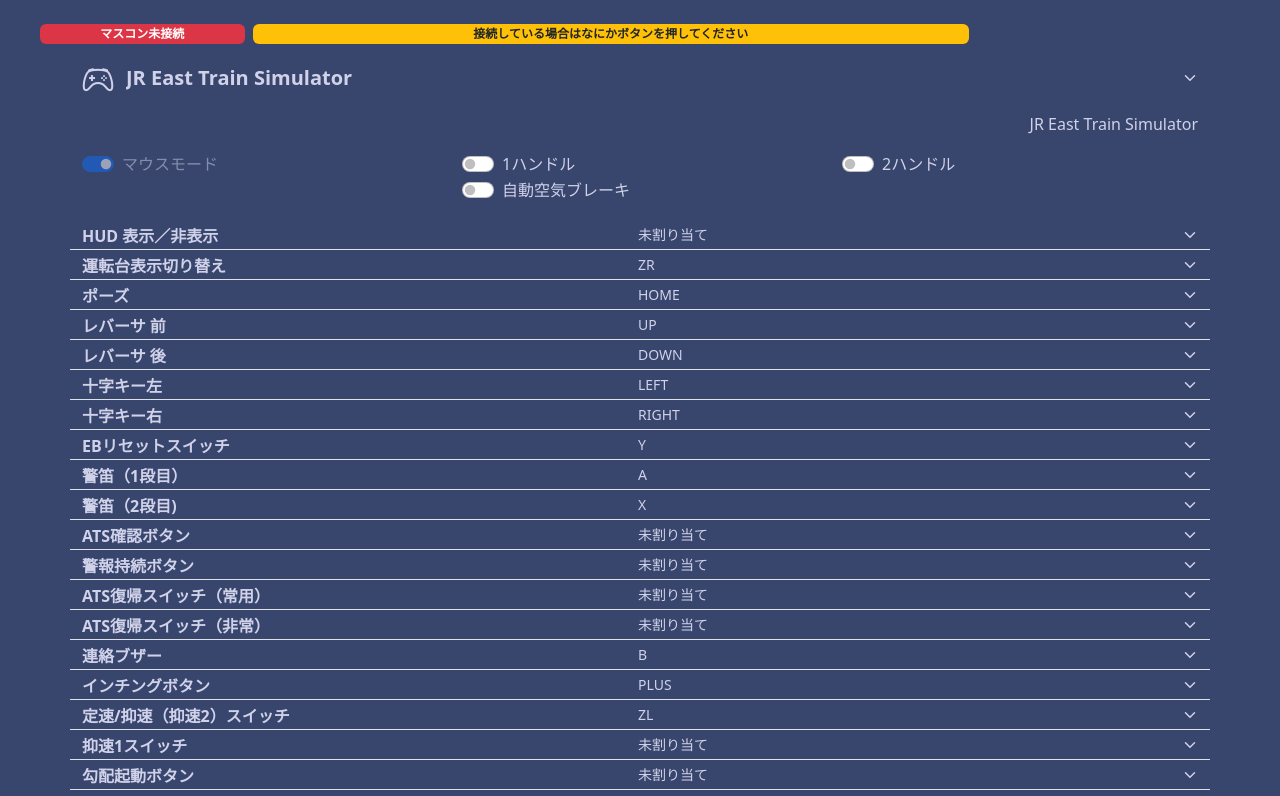
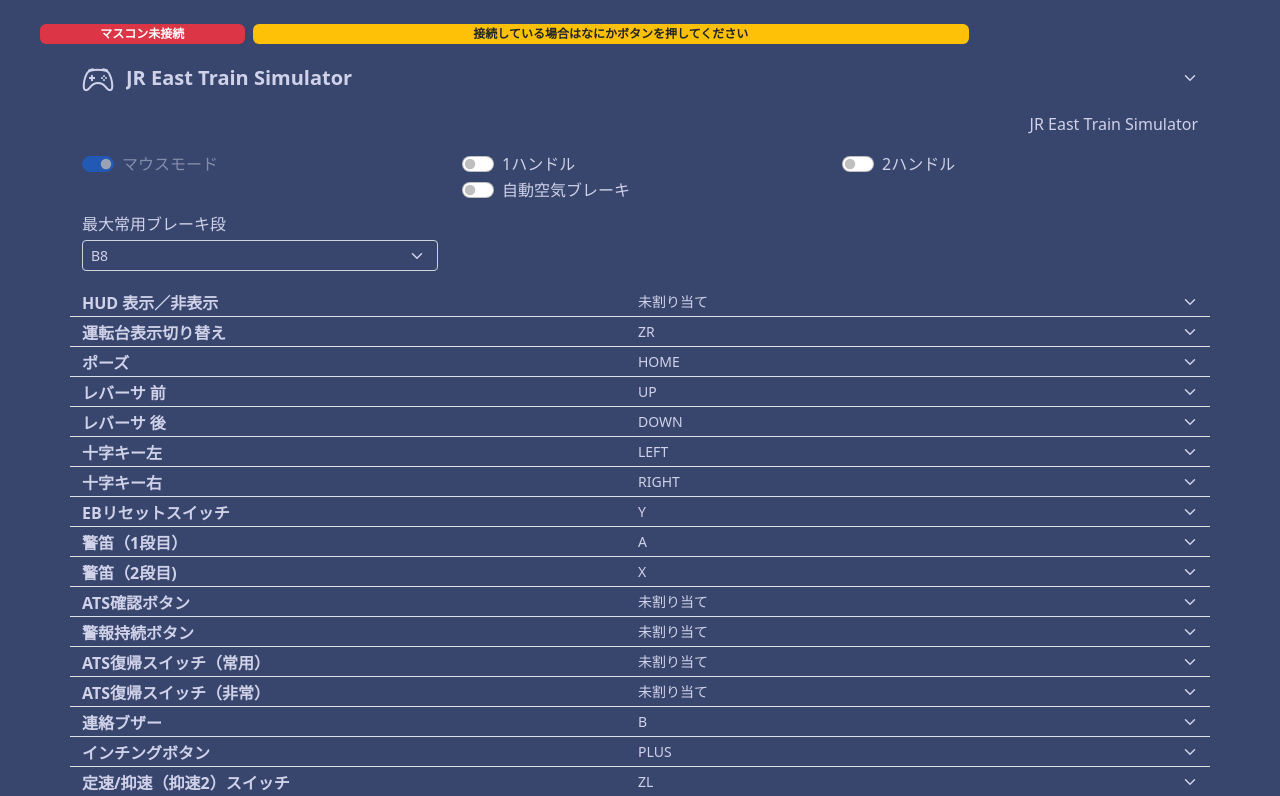
Before and after one commit to karasugawasu/zuiki-onehandle-mascon-converter, a Vue app: page / in a window 1280 px wide. Shown: the top 796 px of the page. Built offline with nearby package versions, Linux system fonts and the light colour scheme.

Commit message:
西武線対応のため、ブレーキ段数指定できるように

```diff
--- a/package.json
+++ b/package.json
@@ -1,7 +1,7 @@
 {
   "name": "zuiki-one-handle-mascon-converter",
   "private": true,
-  "version": "1.1.0",
+  "version": "1.2.0",
   "type": "module",
   "scripts": {
     "dev": "vite",
--- a/src-tauri/tauri.conf.json
+++ b/src-tauri/tauri.conf.json
@@ -8,7 +8,7 @@
   },
   "package": {
     "productName": "zuiki-converter",
-    "version": "1.1.0"
+    "version": "1.2.0"
   },
   "tauri": {
     "allowlist": {
--- a/src/components/ConfigList.vue
+++ b/src/components/ConfigList.vue
@@ -10,6 +10,11 @@
   let onehandleMode = false;
   let twohandleMode = false;
   let twohandleAabMode = false;
+  let maxBrakeLevel = 8;
+  const maxBrakeLevelOptions = Array.from({ length: 8 }, (_, i) => ({
+    value: i + 1,
+    text: `B${i + 1}`
+  }));
 
   const buttonSelected = ref([]);
 
@@ -74,11 +79,13 @@
     keyconfig.nowconfig["twohandle"] = gameconfig.twohandle;
     keyconfig.nowconfig["twohandleAab"] = gameconfig.twohandleAab;
     keyconfig.nowconfig["override"] = gameconfig.override;
+    keyconfig.nowconfig["maxBrakeLevel"] = gameconfig.maxBrakeLevel ?? 8;
     options = gameconfig.switchbuttonlist;
     mouseMode = gameconfig.mouse;
     onehandleMode = gameconfig.onehandle;;
     twohandleMode = gameconfig.twohandle;
     twohandleAabMode = gameconfig.twohandleAab;
+    maxBrakeLevel = keyconfig.nowconfig["maxBrakeLevel"];
   }
 
   loadConfig();
@@ -136,6 +143,11 @@
     }
     loadConfig();
   }
+
+  function changeMaxBrakeLevel(level) {
+    keyconfig.gamelist[selectedGame].maxBrakeLevel = Number(level);
+    loadConfig();
+  }
 </script>
 
 <template>
@@ -167,6 +179,16 @@
                 自動空気ブレーキ
               </b-form-checkbox>
             </div>
+            <div class="w-100"></div>
+            <div class="col col-sm-4 mt-2">
+              <label class="form-label mb-1">最大常用ブレーキ段</label>
+              <b-form-select
+                size="sm"
+                v-model="maxBrakeLevel"
+                :options="maxBrakeLevelOptions"
+                v-on:change="changeMaxBrakeLevel($event)"
+              />
+            </div>
           </div>
         </div>
         <div class="container pt-2">
--- a/src/components/Gamepad.vue
+++ b/src/components/Gamepad.vue
@@ -58,6 +58,8 @@
     }
 
     function selectKeys() {
+        let nowconfig = keyconfig.nowconfig;
+        let maxBrakeLevel = Number(nowconfig.maxBrakeLevel ?? 8);
         switch(true) {
             case knotchLevel == 1:
                 accelLevel = 5;
@@ -109,17 +111,23 @@
                 console.log('error knotch!!');
         }
 
+        if (brakeLevel > maxBrakeLevel && brakeLevel < 9) {
+            brakeLevel = Brake;
+        }
+
         let bfUpP = 0;
         let bfDownP = 0;
         let bfUpB = 0;
         let bfDownB = 0;
+        let ignoredBrakeSteps = Math.max(0, 8 - maxBrakeLevel);
 
         if (Accel < accelLevel) { bfUpP = accelLevel - Accel; }
         if (Accel > accelLevel) { bfDownP = Accel - accelLevel; }
         if (Brake > brakeLevel) { bfDownB = Brake - brakeLevel; }
         if (Brake < brakeLevel) { bfUpB = brakeLevel - Brake; }
-
-        let nowconfig = keyconfig.nowconfig;
+        if (Brake === 9 && brakeLevel <= maxBrakeLevel) {
+            bfDownB = Math.max(0, bfDownB - ignoredBrakeSteps);
+        }
 
         if (!nowconfig.mouse) {
             if (nowconfig.onehandle) {
--- a/src/config.js
+++ b/src/config.js
@@ -123,7 +123,8 @@
             twohandle: false,
             twohandleAab: false,
             mouse: true,
-            override: true
+            override: true,
+            maxBrakeLevel: 8
         }
         // },
         // TRAMCITY: {
```
Also changed, not shown: 2 other files (tests, documents, lock files or other folders).
